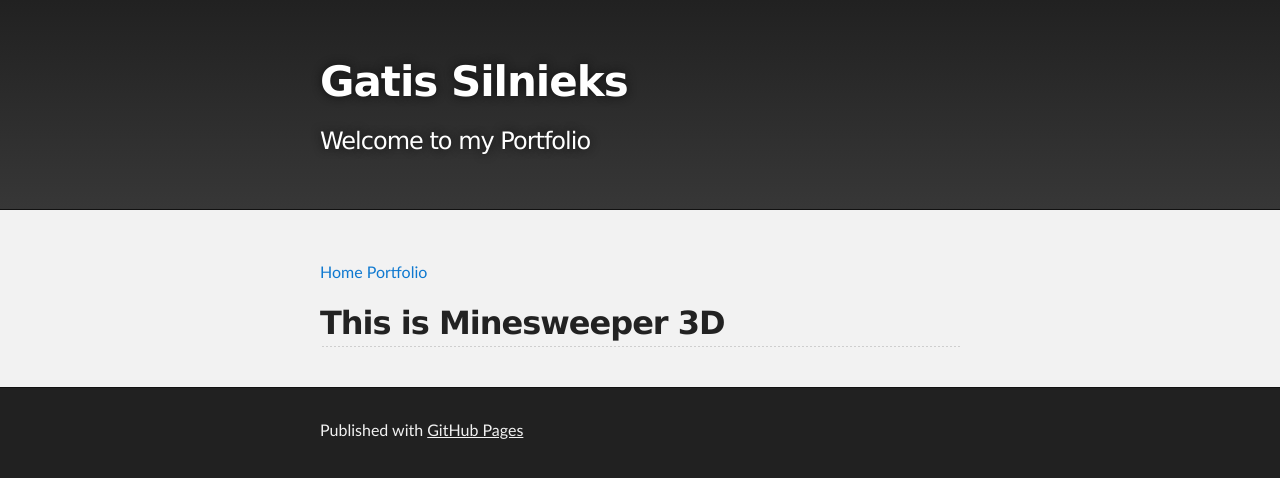
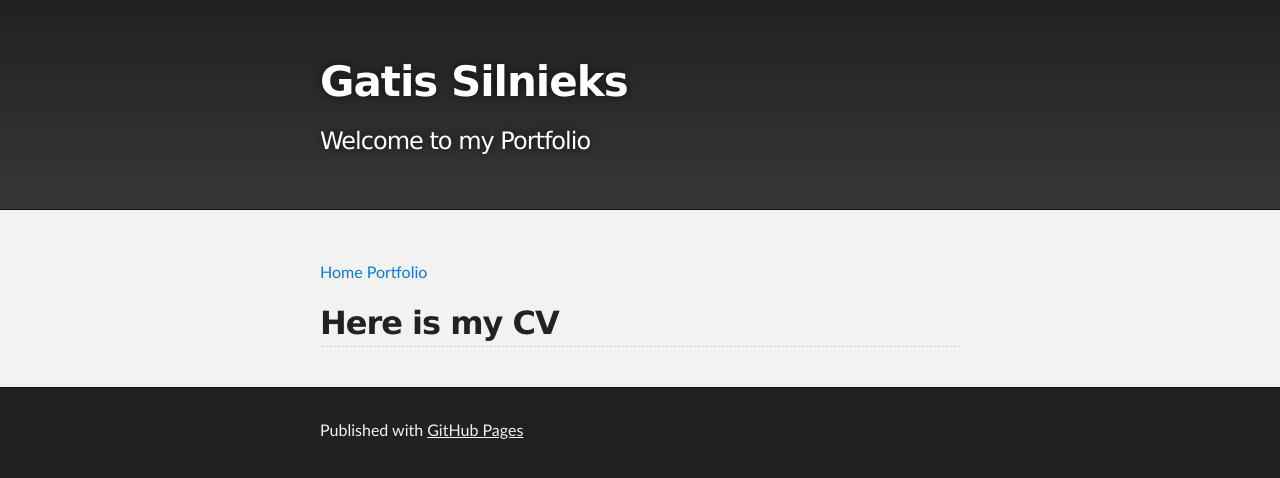
Before and after one commit to GeneralShnitsel/GeneralShnitsel.github.io, a Jekyll site: the page built from CV.md, in a window 1280 px wide. Shown: the top 478 px of the page. Built offline with Jekyll 4.4.1, drawn with Linux system fonts in a browser that asks for light colours.

Commit message:
Added CV

```diff
--- a/CV.md
+++ b/CV.md
@@ -5,4 +5,11 @@ layout: default
 [Home](./)  [Portfolio](./portfolio.html)
 
 
-## This is Minesweeper 3D
+## Here is my CV
+
+<style>
+v\:* {behavior:url(#default#VML);}
+o\:* {behavior:url(#default#VML);}
+w\:* {behavior:url(#default#VML);}
+.shape {behavior:url(#default#VML);}
+</style>
```
